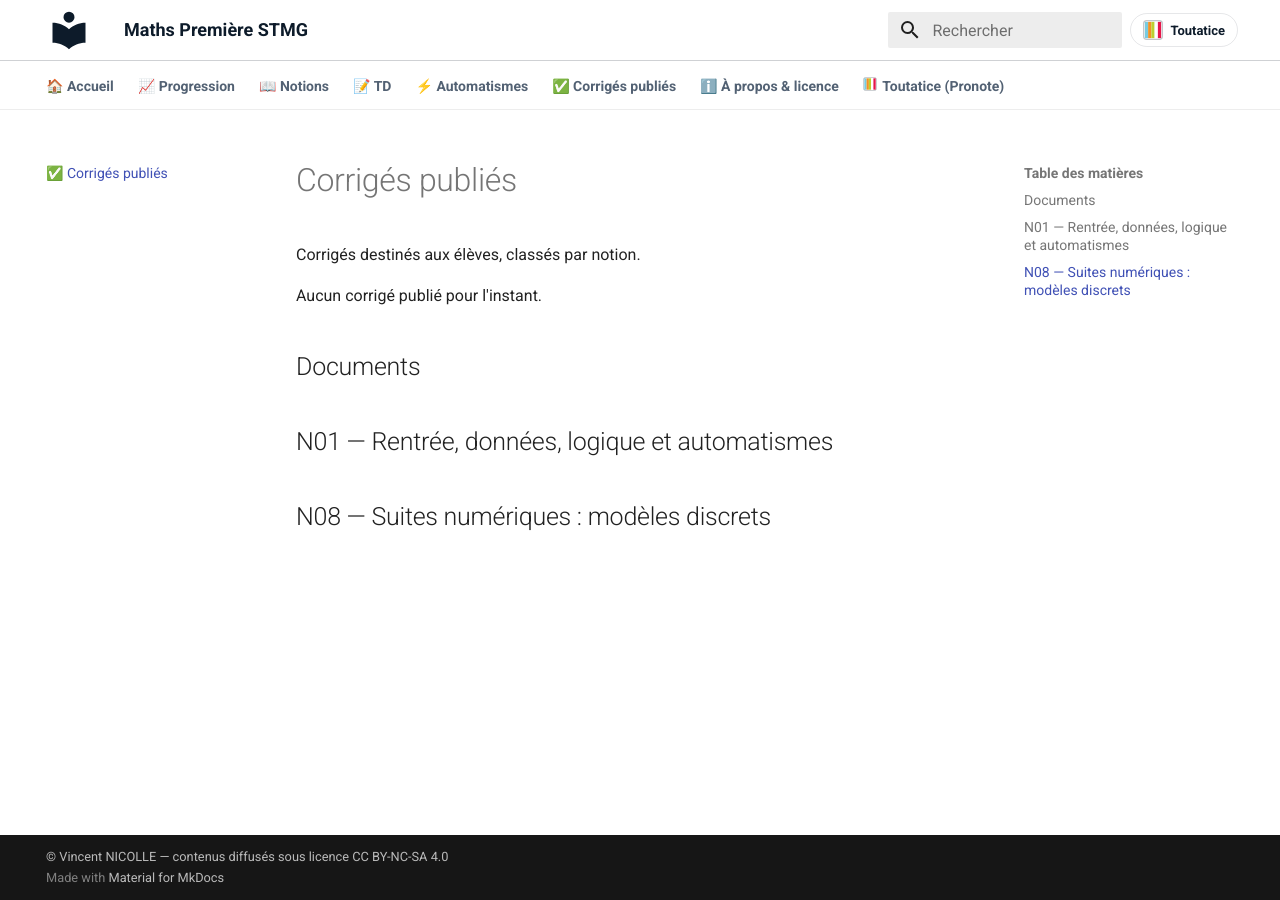
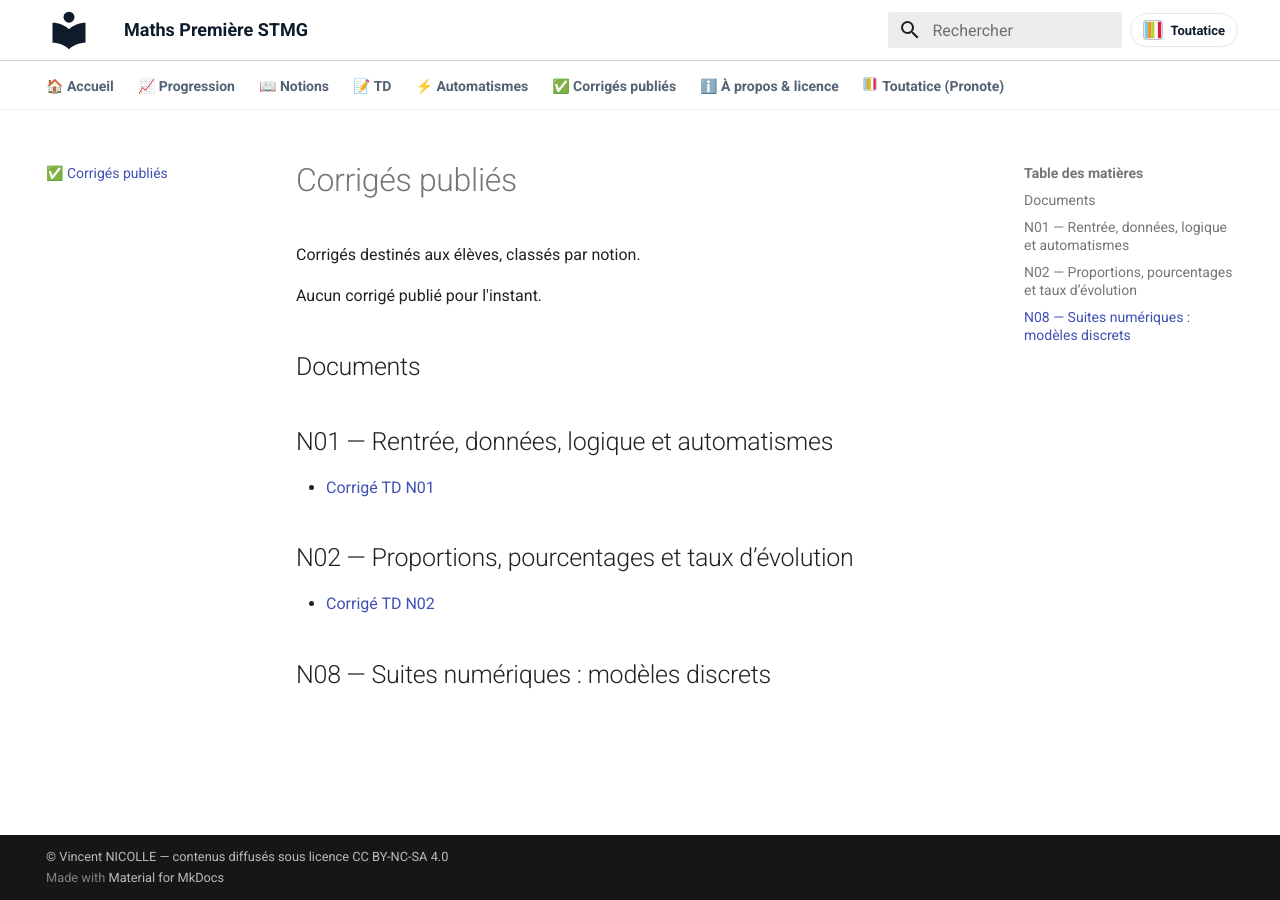
Before and after one commit to vnicolle56610/maths-1stmg, an MkDocs documentation site: the page built from docs/corriges/index.md, in a window 1280 px wide. Built offline with MkDocs 1.6.1 and Material for MkDocs 9.7.7, drawn with Linux system fonts in a browser that asks for light colours.

Commit message:
Publication automatique : 2 fichier(s) copié(s), 3 page(s) mise(s) à jour
Fichiers copiés :
  - docs/corriges/CORRIGE_TD_N01_RENTREE_DONNEES_LOGIQUE_AUTOMATISMES.pdf
  - docs/corriges/CORRIGE_TD_N02_PROPORTIONS_POURCENTAGES_EVOLUTIONS.pdf

Pages mises à jour :
  - docs/corriges/index.md
  - docs/notions/N01-rentree-donnees-logique.md
  - docs/notions/N02-proportions-pourcentages-evolutions.md

Autres fichiers :
  - publication_manifest.json

Généré par le protocole de publication (publier_ressources_site.py / publier_ressources_gui.py).

```diff
--- a/docs/corriges/index.md
+++ b/docs/corriges/index.md
@@ -9,7 +9,11 @@ Aucun corrigé publié pour l'instant.
 <!-- AUTO-DOCS:START -->
 ## N01 — Rentrée, données, logique et automatismes
 
+- [Corrigé TD N01](CORRIGE_TD_N01_RENTREE_DONNEES_LOGIQUE_AUTOMATISMES.pdf)
 
+## N02 — Proportions, pourcentages et taux d’évolution
+
+- [Corrigé TD N02](CORRIGE_TD_N02_PROPORTIONS_POURCENTAGES_EVOLUTIONS.pdf)
 
 ## N08 — Suites numériques : modèles discrets
 
--- a/publication_manifest.json
+++ b/publication_manifest.json
@@ -10,6 +10,9 @@
       ],
       "automatismes": [
         "AUTOMATISMES_N01_RENTREE_DONNEES_LOGIQUE.pdf"
+      ],
+      "corrige_td": [
+        "CORRIGE_TD_N01_RENTREE_DONNEES_LOGIQUE_AUTOMATISMES.pdf"
       ]
     },
     "N02": {
@@ -21,6 +24,9 @@
       ],
       "automatismes": [
         "AUTOMATISMES_N02_PROPORTIONS_POURCENTAGES_EVOLUTIONS.pdf"
+      ],
+      "corrige_td": [
+        "CORRIGE_TD_N02_PROPORTIONS_POURCENTAGES_EVOLUTIONS.pdf"
       ]
     },
     "N03": {
```
Also changed, not shown: docs/notions/N01-rentree-donnees-logique.md (+1 -0 lines), docs/notions/N02-proportions-pourcentages-evolutions.md (+1 -0 lines), 2 other files.
